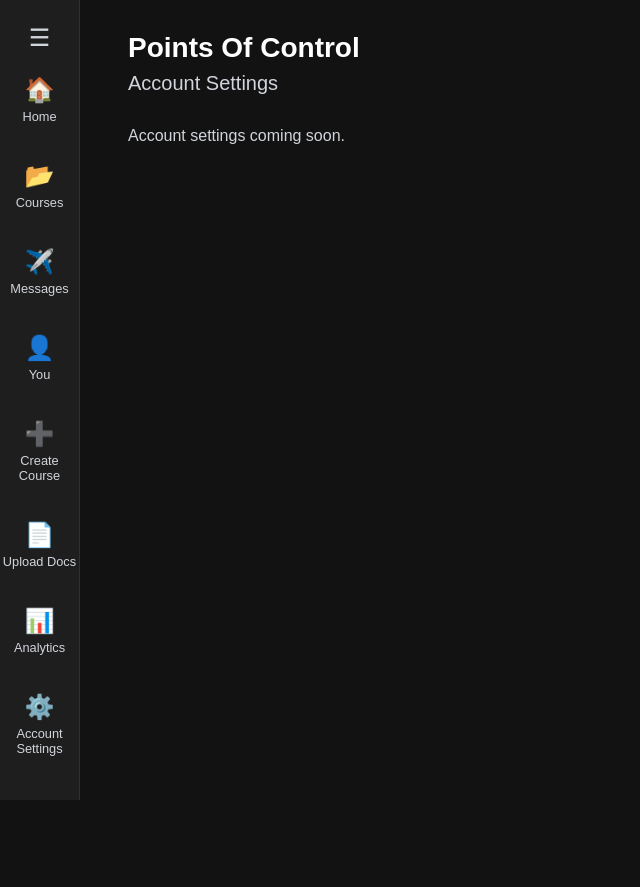
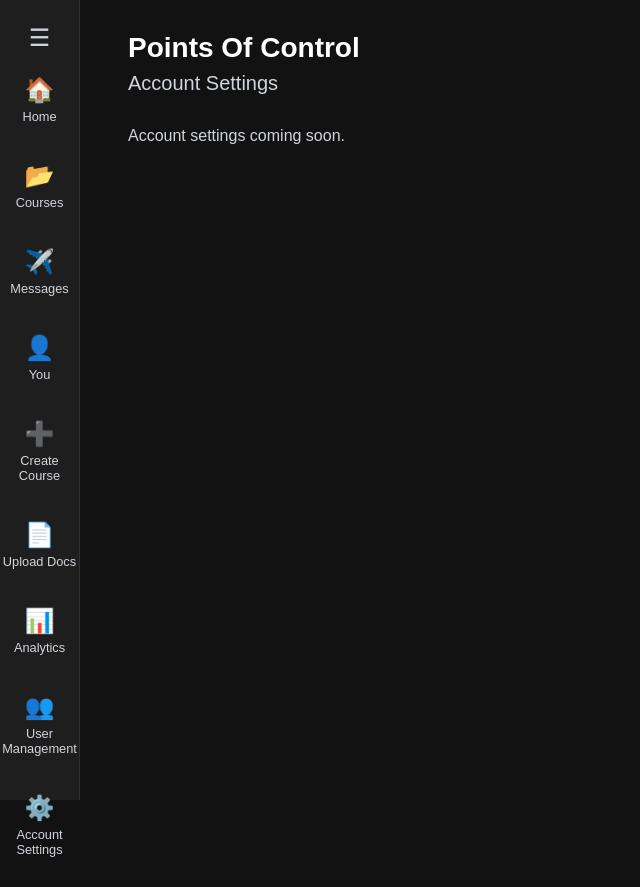
Before and after one commit to ccgarnett/PointsofControl, a React (Create React App) app in the folder client/: page /account-settings in a window 1280 px wide. Shown: the whole page, without its empty margins (0-640 px from the left). Before the commit the page ends 800 px from the top, so only its background shows below. Built offline with nearby package versions, Linux system fonts and the light colour scheme.

Commit message:
Add User Management feature and update routing
- Introduced AdminUserManagement component and added a route for user management in the App component.
- Enhanced Sidebar to include a link to the new User Management page.

```diff
--- a/client/src/App.tsx
+++ b/client/src/App.tsx
@@ -9,6 +9,7 @@ import AdminMessages from './components/AdminMessages';
 import AdminUploadDocs from './components/AdminUploadDocs';
 import AdminAnalytics from './components/AdminAnalytics';
 import AccountSettings from './components/AccountSettings';
+import AdminUserManagement from './components/AdminUserManagement';
 
 function App() {
   return (
@@ -24,6 +25,7 @@ function App() {
         <Route path="/admin/analytics" element={<AdminAnalytics />} />
         <Route path="/messages" element={<AdminMessages />} />
         <Route path="/account-settings" element={<AccountSettings />} />
+        <Route path="/admin/users" element={<AdminUserManagement />} />
       </Routes>
     </BrowserRouter>
   );
--- a/client/src/components/Sidebar.tsx
+++ b/client/src/components/Sidebar.tsx
@@ -45,6 +45,11 @@ const Sidebar: React.FC = () => {
           <span>Analytics</span>
         </Link>
 
+        <Link to="/admin/users" className="nav-item">
+          <div className="icon">👥</div>
+          <span>User Management</span>
+        </Link>
+
         <Link to="/account-settings" className="nav-item">
           <div className="icon">⚙️</div>
           <span>Account Settings</span>
```
